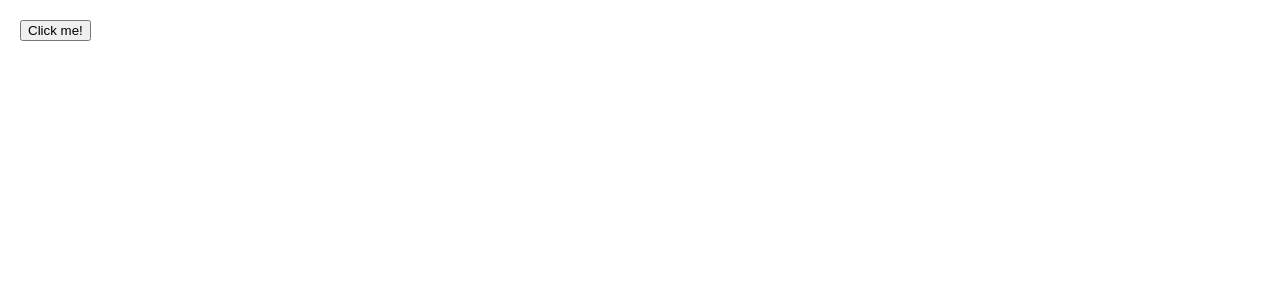
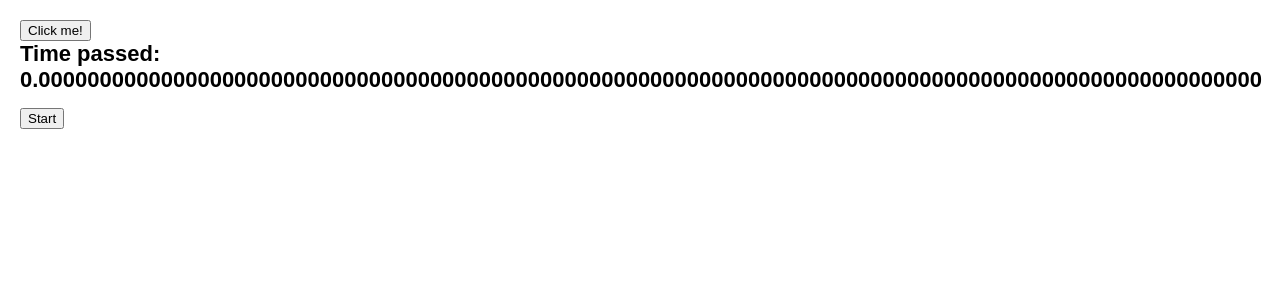
Before and after one commit to Sheddiey/Frontend-mentor-Projects, a React (Create React App) app in the folder my-app/: page / in a window 1280 px wide. Shown: the top 300 px of the page. Built offline with nearby package versions, Linux system fonts and the light colour scheme.

Commit message:
stop watch

```diff
--- a/my-app/src/App.js
+++ b/my-app/src/App.js
@@ -1,5 +1,11 @@
 import Counter from "./Escape Hatches/Referencing values with ref/Counter";
+import StopWatch from "./Escape Hatches/Referencing values with ref/StopWatch";
 
 export default function App() {
-  return <Counter />
+  return (
+    <>
+      <Counter />
+      <StopWatch />
+    </>
+  );
 }
--- /dev/null
+++ b/my-app/src/Escape Hatches/Referencing values with ref/StopWatch.jsx
@@ -0,0 +1,27 @@
+import { useState } from "react";
+
+export default function StopWatch() {
+  const [startTime, setStartTime] = useState(null);
+  const [now, setNow] = useState(null);
+
+  function handleStart() {
+    setStartTime(Date.now());
+    setNow(Date.now());
+
+    setInterval(() => {
+      setNow(Date.now());
+    }, 1);
+  }
+
+  let secondsPassed = 0;
+  if (startTime != null && now != null) {
+    secondsPassed = (now - startTime) / 100;
+  }
+
+  return (
+    <>
+      <h1>Time passed: {secondsPassed.toFixed(100)}</h1>
+      <button onClick={handleStart}>Start</button>
+    </>
+  );
+}
```
